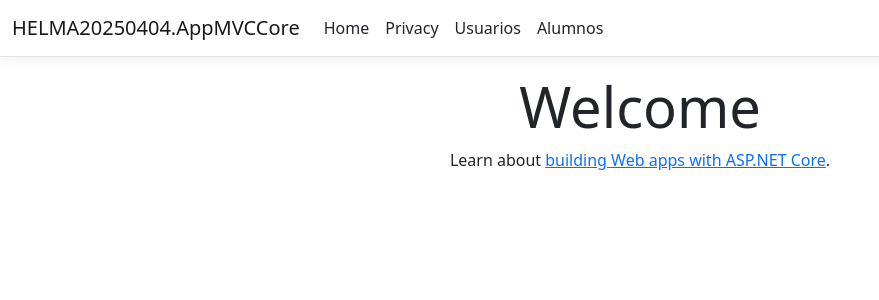
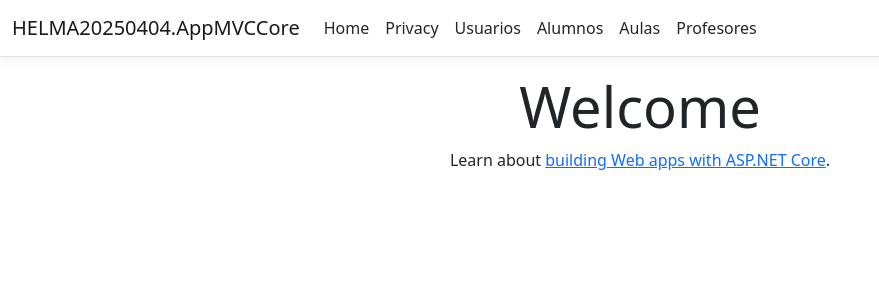
Before and after one commit to Henryjmzx19/HELMA20250404, an ASP.NET Core app: page / in a window 1280 px wide. Shown: the top 300 px of the page, without its empty margins (0-879 px from the left). Run offline with ASP.NET Core 8, Linux system fonts and the light colour scheme; style sheets or scripts are compiled from the project's sources; some libraries are stand-ins or nearby versions.

Commit message:
Se agrego la dirección de profesores al menu principal

```diff
--- a/HELMA20250404.AppMVCCore/Views/Shared/_Layout.cshtml
+++ b/HELMA20250404.AppMVCCore/Views/Shared/_Layout.cshtml
@@ -32,6 +32,12 @@
                         <li class="nav-item">
                             <a class="nav-link text-dark" asp-area="" asp-controller="Alumnos" asp-action="Index">Alumnos</a>
                         </li>
+                        <li class="nav-item">
+                            <a class="nav-link text-dark" asp-area="" asp-controller="Aulas" asp-action="Index">Aulas</a>
+                        </li>
+                        <li class="nav-item">
+                            <a class="nav-link text-dark" asp-area="" asp-controller="Profesores" asp-action="Index">Profesores</a>
+                        </li>
                     </ul>
                 </div>
             </div>
--- a/HELMA20250404.AppMVCCore/appsettings.json
+++ b/HELMA20250404.AppMVCCore/appsettings.json
@@ -6,7 +6,7 @@
         }
     },
     "AllowedHosts": "*",
-    "ConnectionStrings": {
-        "Conn": "Data Source=Marcozzz\\SQLEXPRESS;Initial Catalog=SistemaCalificaciones;Integrated Security=True;Encrypt=False"
-    }
+  "ConnectionStrings": {
+    "Conn": "Data Source=DESKTOP-167JSSF\\SQLEXPRESS01;Initial Catalog=SistemaCalificaciones;Integrated Security=True;Encrypt=False"
+  }
 }
```
